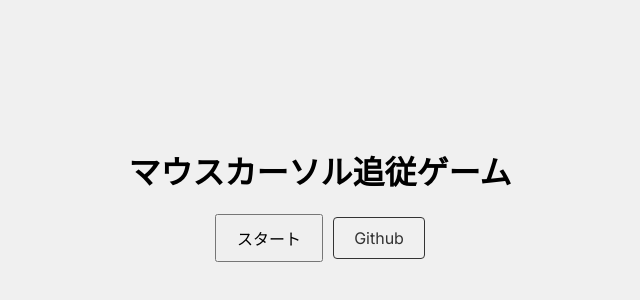
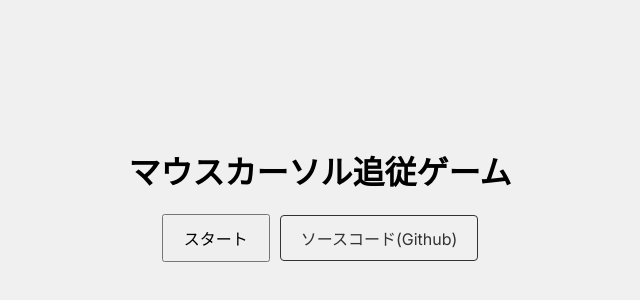
Before and after one commit to musmi-memoi/aim, a plain HTML site: page index.html in a window 1280 px wide. Shown: the part 206-506 px from the top of the page, without its empty margins (320-960 px from the left). Drawn offline with Linux system fonts and the light colour scheme.

Commit message:
細部の調整

```diff
--- a/index.html
+++ b/index.html
@@ -10,7 +10,7 @@
 			<h1>マウスカーソル追従ゲーム</h1>
 			<div class="buttons" style="display: flex;flex-direction: row;gap: 10px;align-items: center;">
 				<button id="start-button">スタート</button>
-				<a href="https://github.com/musmi-memoi/aim" class="repo" target="_blank">Github</a>
+				<a href="https://github.com/musmi-memoi/aim" class="repo" target="_blank">ソースコード(Github)</a>
 			</div>
 
 		</div>
```
